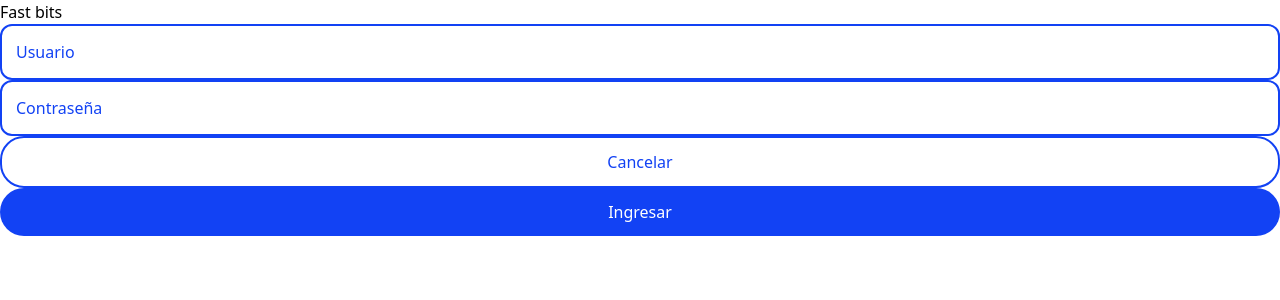
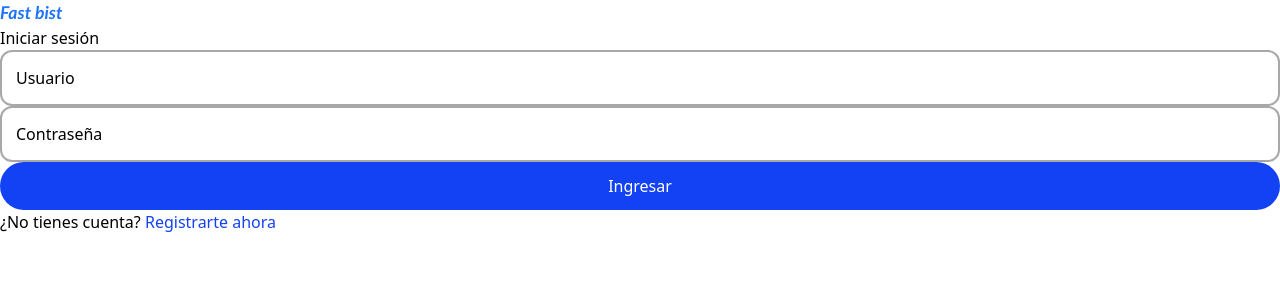
Before and after one commit to leonardoaltamar/biz-fast, a React (Vite) app: page /auth/login in a window 1280 px wide. Shown: the top 300 px of the page. Built offline with nearby package versions, Linux system fonts and the light colour scheme.

Commit message:
la maquetacion inicial del login está lista

```diff
--- a/src/components/atoms/input/input.tsx
+++ b/src/components/atoms/input/input.tsx
@@ -15,7 +15,7 @@ export const InputAtom = styled.input<InputProps>`
     border-radius: 12px;
 
     background-color: ${(props:any) => props?.outlined ? `${props.theme.colors.white}` :  `${props.theme.colors.backGroundInput}` };
-    border: ${(props:any) => props.outlined ? `2px solid ${props.theme.colors.primary}` : 'none' };
+    border: ${(props:any) => props.outlined ? `2px solid ${props.theme.colors.borderInput}` : 'none' };
     &:focus-within{
         outline: transparent solid .2rem;
     }
--- a/src/components/atoms/label/label.tsx
+++ b/src/components/atoms/label/label.tsx
@@ -14,5 +14,5 @@ export const LabelAtom = styled.label`
     overflow: hidden;
     text-overflow: ellipsis;
     width: 87%;
-    color: #1242f4;
+    color: ${(props => props.theme.colors.letterColor)};
 `
--- a/src/features/auth/pages/login/login.tsx
+++ b/src/features/auth/pages/login/login.tsx
@@ -1,3 +1,4 @@
+import { Link } from "react-router-dom"
 import { ButtonAtom } from "../../../../components/atoms/button/button"
 import { CardAtom } from "../../../../components/atoms/card/card"
 import { InputAtom } from "../../../../components/atoms/input/input"
@@ -7,10 +8,13 @@ import { InputGroupMolecule } from "../../../../components/molecules/input-group
 export const LoginPage = () => {
   return (
     <div className="background-primary min-h-full h-screen w-full flex justify-center items-center">
-      <div className="w-4/12">
+      <div className="min-w-12 w-full max-w-lg">
         <CardAtom>
 
-            <h1>Fast bits</h1>
+            {/* logo */}
+            <strong className="logo mb-1">Fast bist</strong>
+
+            <h1 className="font-bold text-xl mb-4">Iniciar sesión</h1>
 
             <InputGroupMolecule className={'mb-5'}>
               <InputAtom outlined={true} />
@@ -22,14 +26,17 @@ export const LoginPage = () => {
               <LabelAtom>Contraseña</LabelAtom>
             </InputGroupMolecule>
 
-            <div className="w-full grid grid-cols-2 gap-2">
+            <ButtonAtom className="mb-3">Ingresar</ButtonAtom>
+            {/* <div className="w-full grid grid-cols-2 gap-2">
               <div>
                 <ButtonAtom outlined={true}>Cancelar</ButtonAtom>
               </div>
               <div>
                 <ButtonAtom >Ingresar</ButtonAtom>
               </div>
-            </div>
+            </div> */}
+
+            <p>¿No tienes cuenta? <Link to={''} className="link">Registrarte ahora</Link></p>
         </CardAtom>
       </div>
     </div>
--- a/src/styles/global.scss
+++ b/src/styles/global.scss
@@ -1 +1,16 @@
 @import './themes/themes.scss';
+
+.logo{
+    /* font-size: 23px; */
+    font-size: 1.1rem;
+    color: rgb(29, 116, 248);
+    font-style: italic;
+    font-family: 'Gill Sans', 'Gill Sans MT', Calibri, 'Trebuchet MS', sans-serif;
+}
+
+.link{
+    color: var(--primary);
+    &:active{
+        color: darken(#1242f4, 30);
+    }
+}
--- a/src/styles/themes/theme.ts
+++ b/src/styles/themes/theme.ts
@@ -4,6 +4,8 @@ export const theme = {
         black: '#000',
         white: '#fff',
         backGroundInput: '#e3eaf3',
-        backgroundPage: '#fff'
+        backgroundPage: '#fff',
+        borderInput: '#a8a8a8',
+        letterColor: '#000'
     }
 }
--- a/src/styles/themes/themes.scss
+++ b/src/styles/themes/themes.scss
@@ -4,6 +4,7 @@
     --white: #fff;
     --backGroundInput: #e3eaf3;
     --backgroundPage: #fff;
+    --borderInput: #a8a8a8;
 }
 
 
@@ -16,3 +17,7 @@
 .background-white{
     background-color: var(--white);
 }
+
+.background-primary-gradient{
+    background: linear-gradient(180deg, rgba(18,66,244,1) 0%, rgba(18,95,244,1) 46%, rgba(18,140,244,1) 100%);
+}
```
